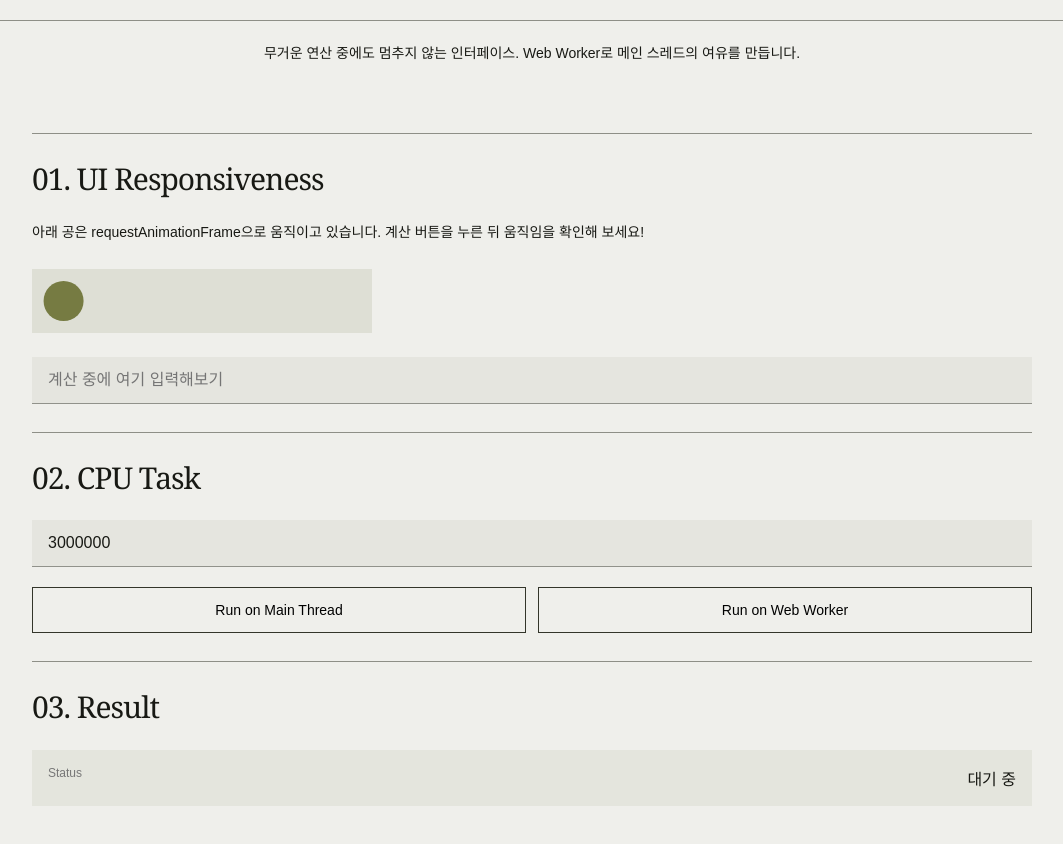
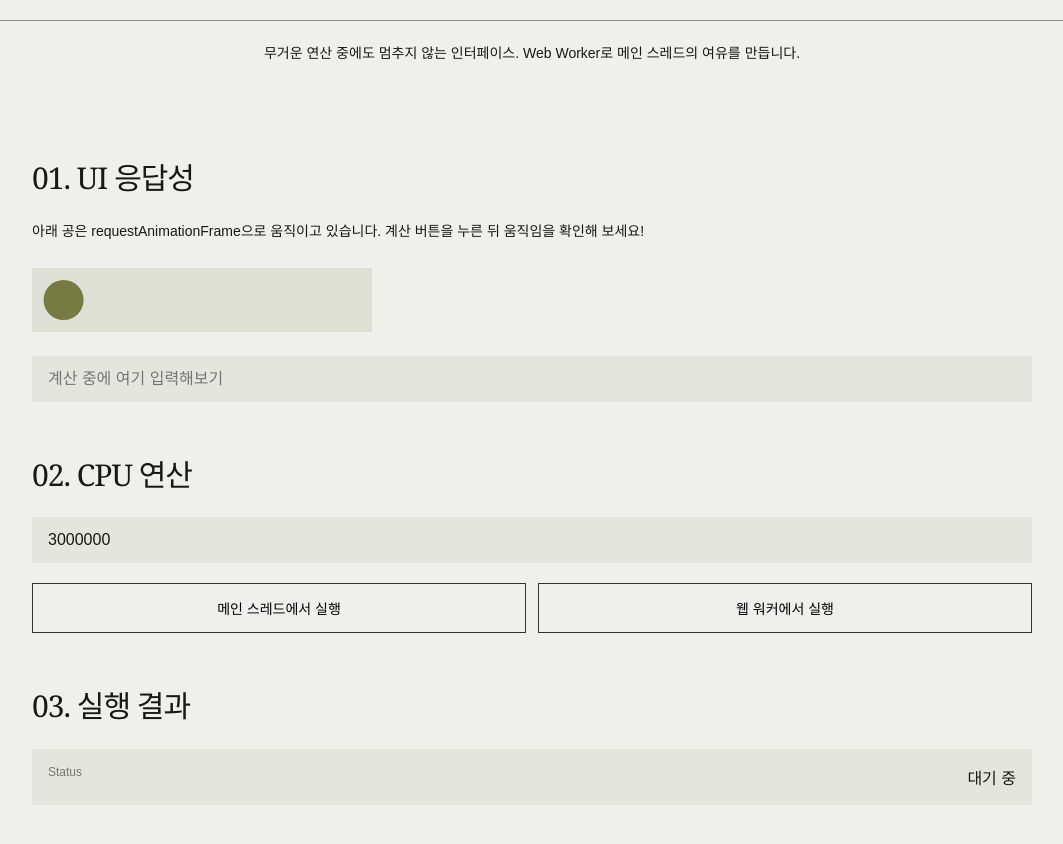
Before and after one commit to JeongWon-CHO/frontend-playground, a React (Vite) app: page /web-worker in a window 1280 px wide. Shown: the part 380-1224 px from the top of the page, without its empty margins (108-1171 px from the left). Built offline with nearby package versions, Linux system fonts and the light colour scheme.

Commit message:
feat: localize UI text in WebWorker component

```diff
--- a/src/pages/WebWorker/WebWorker.css
+++ b/src/pages/WebWorker/WebWorker.css
@@ -145,7 +145,6 @@
   padding: 28px 0;
   margin-top: 0;
   border: 0;
-  border-top: 1px solid #8e8f87;
   border-radius: 0;
 }
 .worker-section h2 {
@@ -160,7 +159,6 @@
 .worker-input {
   border-radius: 0;
   border: 0;
-  border-bottom: 1px solid #91928b;
   background: #e5e5df;
   color: inherit;
 }
--- a/src/pages/WebWorker/index.tsx
+++ b/src/pages/WebWorker/index.tsx
@@ -123,7 +123,7 @@ export default function WebWorker() {
   return (
     <main className="worker-page">
       <section className="worker-section">
-        <h2>01. UI Responsiveness</h2>
+        <h2>01. UI 응답성</h2>
 
         <p>
           아래 공은 requestAnimationFrame으로 움직이고 있습니다. 계산 버튼을
@@ -144,7 +144,7 @@ export default function WebWorker() {
       </section>
 
       <section className="worker-section">
-        <h2>02. CPU Task</h2>
+        <h2>02. CPU 연산</h2>
 
         <input
           className="worker-input"
@@ -155,17 +155,17 @@ export default function WebWorker() {
 
         <div className="worker-buttons">
           <button className="worker-button" onClick={runOnMainThread}>
-            Run on Main Thread
+            메인 스레드에서 실행
           </button>
 
           <button className="worker-button" onClick={runOnWorker}>
-            Run on Web Worker
+            웹 워커에서 실행
           </button>
         </div>
       </section>
 
       <section className="worker-section">
-        <h2>03. Result</h2>
+        <h2>03. 실행 결과</h2>
 
         <div className="status-box">
           <span>Status</span>
```
